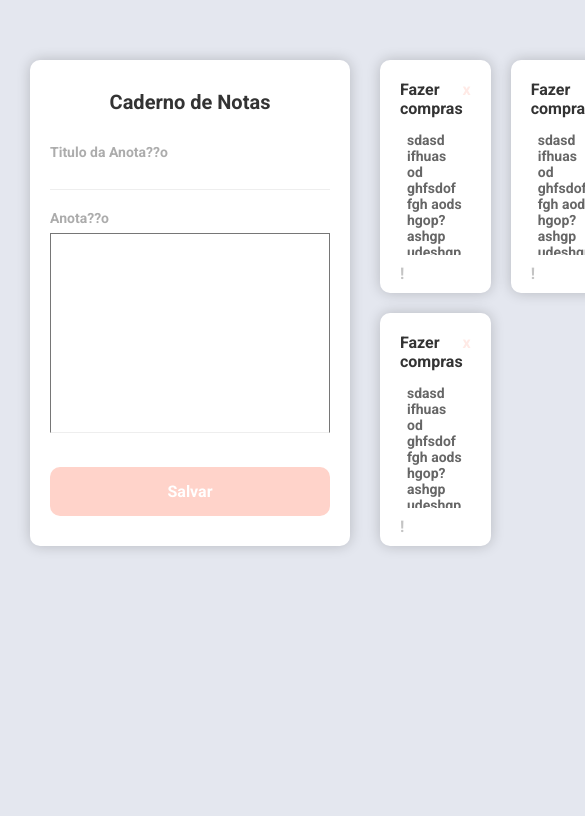
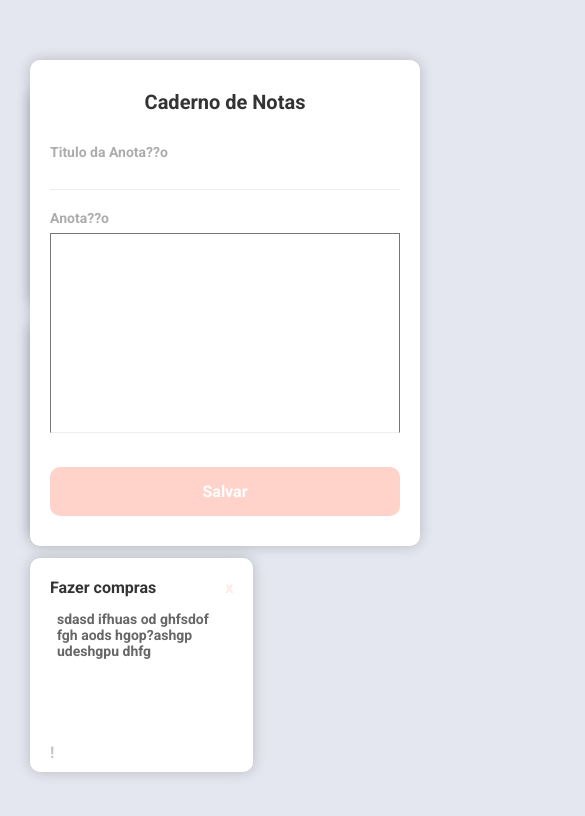
Before and after one commit to DarlanNoetzold/Notas, a React (Create React App) app in the folder Front/frontend/: page / in a window 390 px wide. Shown: the top 816 px of the page, 585 px wide, since content can reach past the window. Built offline with nearby package versions, Linux system fonts and the light colour scheme.

Commit message:
Responsividade

```diff
--- a/Front/frontend/src/Components/Notes/index.js
+++ b/Front/frontend/src/Components/Notes/index.js
@@ -12,7 +12,7 @@ function Notes(){
               </div>
             </div>
 
-            <textarea>sdasd ifhuas od ghfsdof fgh aods hgop?ashgp udeshgpu dhfg</textarea>
+            <textarea defaultValue="sadjfopijfpoas dasfjajdf p0ajsd sadjf ájsd f´jasd fjas´djf´saif"></textarea>
             <span>!</span>
           </li>
 
--- a/Front/frontend/src/app.css
+++ b/Front/frontend/src/app.css
@@ -7,3 +7,18 @@
     flex-direction: row;
     align-items: flex-start;
 }
+
+@media (max-width: 1000px){
+    #app{
+        flex-direction: column;
+    }
+
+    #app main{
+        margin-left: 0;
+        margin-top: 30px;
+    }
+
+    #app aside{
+        width: 100%;
+    }
+}
--- a/Front/frontend/src/main.css
+++ b/Front/frontend/src/main.css
@@ -8,6 +8,12 @@ main ul{
     grid-template-columns: 1fr 1fr;
     gap: 20px;
     list-style:none;
+}
+
+@media (max-width:600px){
+    main ul{
+        grid-template-columns: 1fr;
+    }
 }
 
 li.notepad-infos div{
--- a/Front/frontend/src/sidebar.css
+++ b/Front/frontend/src/sidebar.css
@@ -6,6 +6,12 @@ aside{
     border-radius: 10px;
     padding: 30px 20px;
     position: fixed;
+}
+
+@media (max-wdth: 1000px){
+    aside{
+        position: relative;
+    }
 }
 
 aside strong{
```
